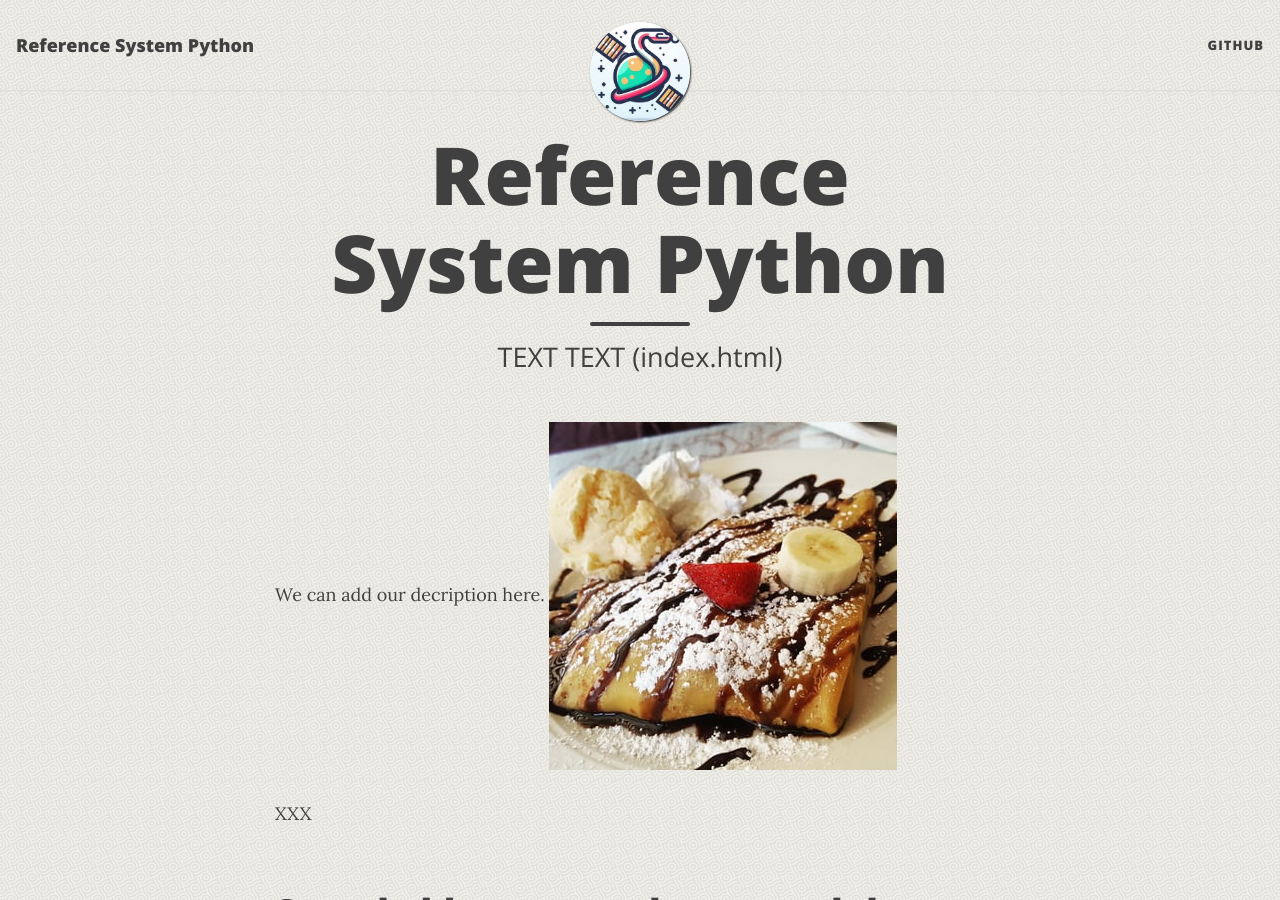
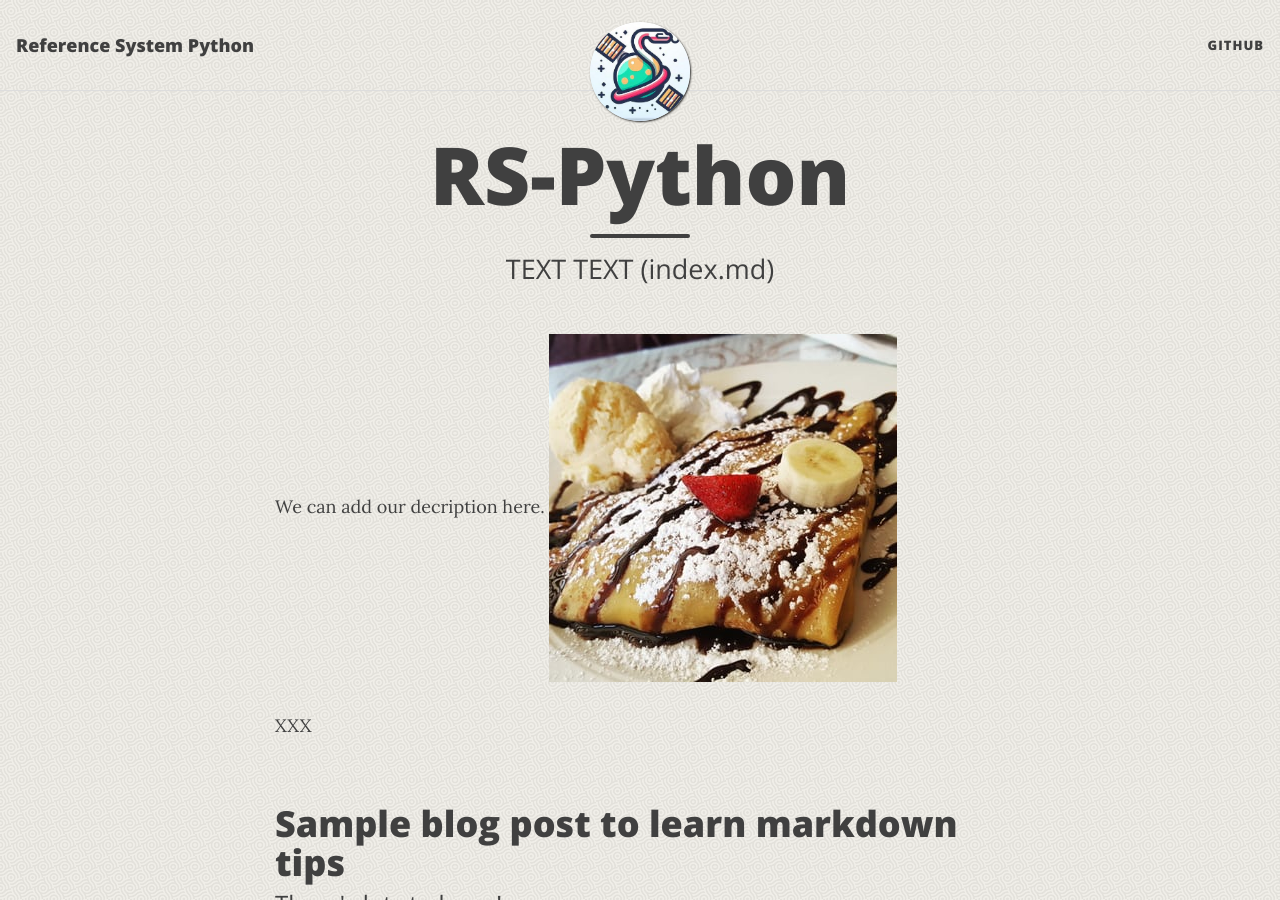
Before and after one commit to RS-PYTHON/RS-PYTHON.github.io, a Jekyll site: the page built from index.md, in a window 1280 px wide and 900 px high. Built offline with Jekyll 4.4.1, drawn with Linux system fonts in a browser that asks for light colours; nearby versions of some CDN libraries.

Commit message:
Update index.md

```diff
--- a/index.md
+++ b/index.md
@@ -1,7 +1,7 @@
 ---
 layout: home
-title: Reference System Python
-subtitle: TEXT TEXT (index.html)
+title: RS-Python
+subtitle: TEXT TEXT (index.md)
 ---
 We can add our decription here.
 ![mon image](/assets/img/crepe.jpg)
```
